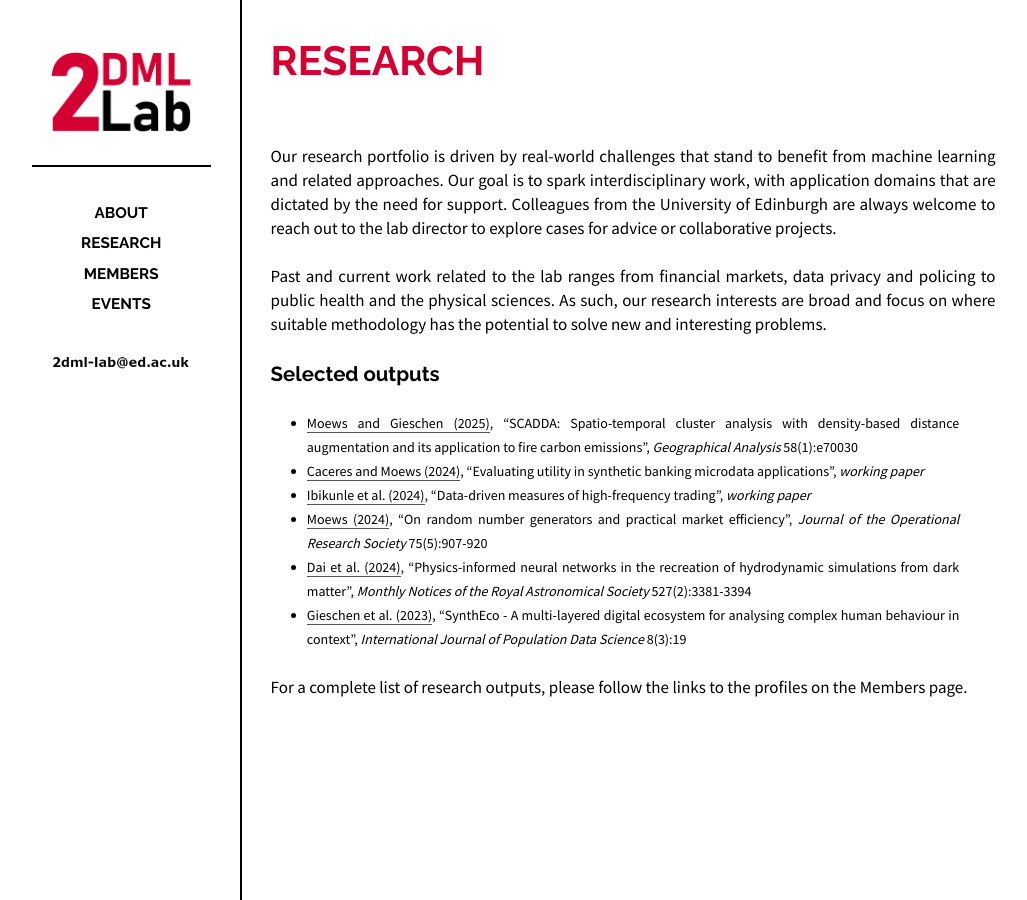
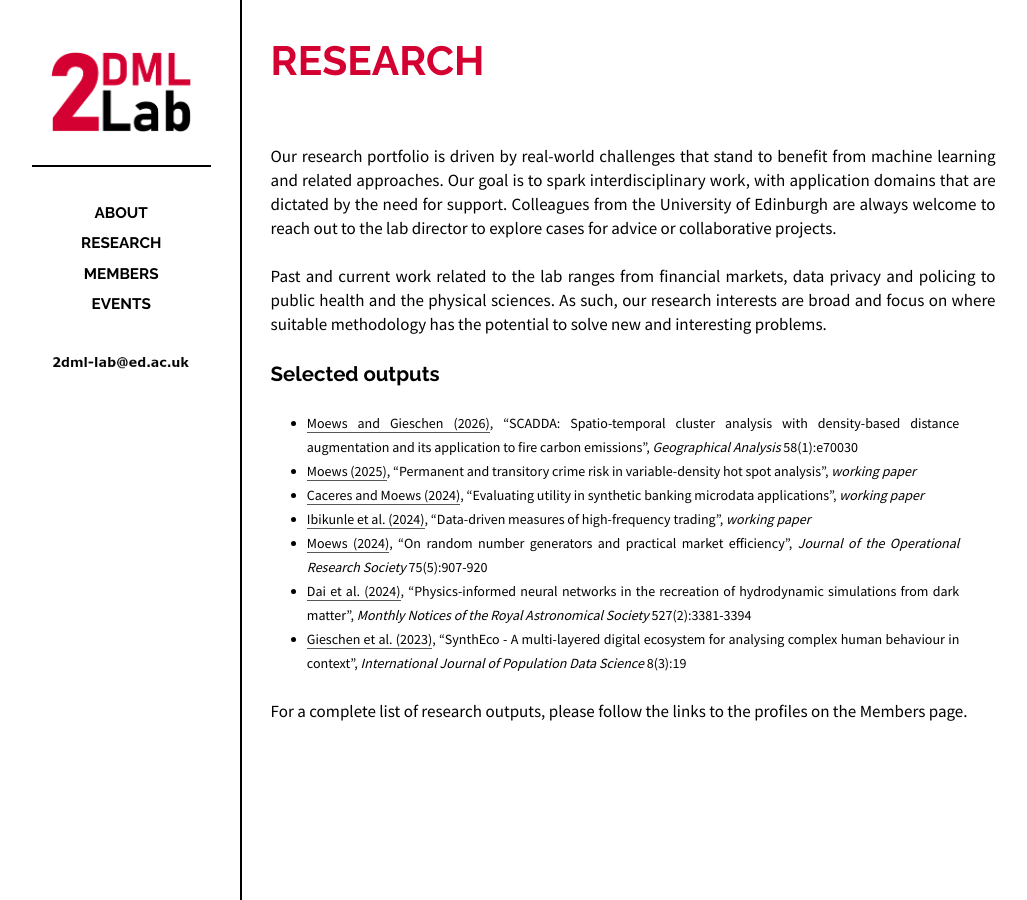
Before and after one commit to 2dml-lab/2dml-lab.github.io, a Jekyll site: the page built from _posts/2024-02-03-research.md, in a window 1280 px wide. Shown: the whole page, without its empty margins (118-1145 px from the left). Built offline with Jekyll 4.4.1, drawn with Linux system fonts in a browser that asks for light colours.

Commit message:
Update 2024-02-03-research.md

```diff
--- a/_posts/2024-02-03-research.md
+++ b/_posts/2024-02-03-research.md
@@ -14,7 +14,8 @@ Past and current work related to the lab ranges from financial markets, data pri
 
 ## Selected outputs
 
-- [Moews and Gieschen (2025)](https://arxiv.org/abs/2311.04290), "SCADDA: Spatio-temporal cluster analysis with density-based distance augmentation and its application to fire carbon emissions", _Geographical Analysis_ 58(1):e70030
+- [Moews and Gieschen (2026)](https://arxiv.org/abs/2311.04290), "SCADDA: Spatio-temporal cluster analysis with density-based distance augmentation and its application to fire carbon emissions", _Geographical Analysis_ 58(1):e70030
+- [Moews (2025)](https://arxiv.org/abs/2512.07467), "Permanent and transitory crime risk in variable-density hot spot analysis", _working paper_
 - [Caceres and Moews (2024)](https://arxiv.org/abs/2410.22519), "Evaluating utility in synthetic banking microdata applications", _working paper_
 - [Ibikunle et al. (2024)](https://arxiv.org/abs/2405.08101), "Data-driven measures of high-frequency trading", _working paper_
 - [Moews (2024)](https://doi.org/10.1080/01605682.2023.2219292), "On random number generators and practical market efficiency", _Journal of the Operational Research Society_ 75(5):907-920
```
